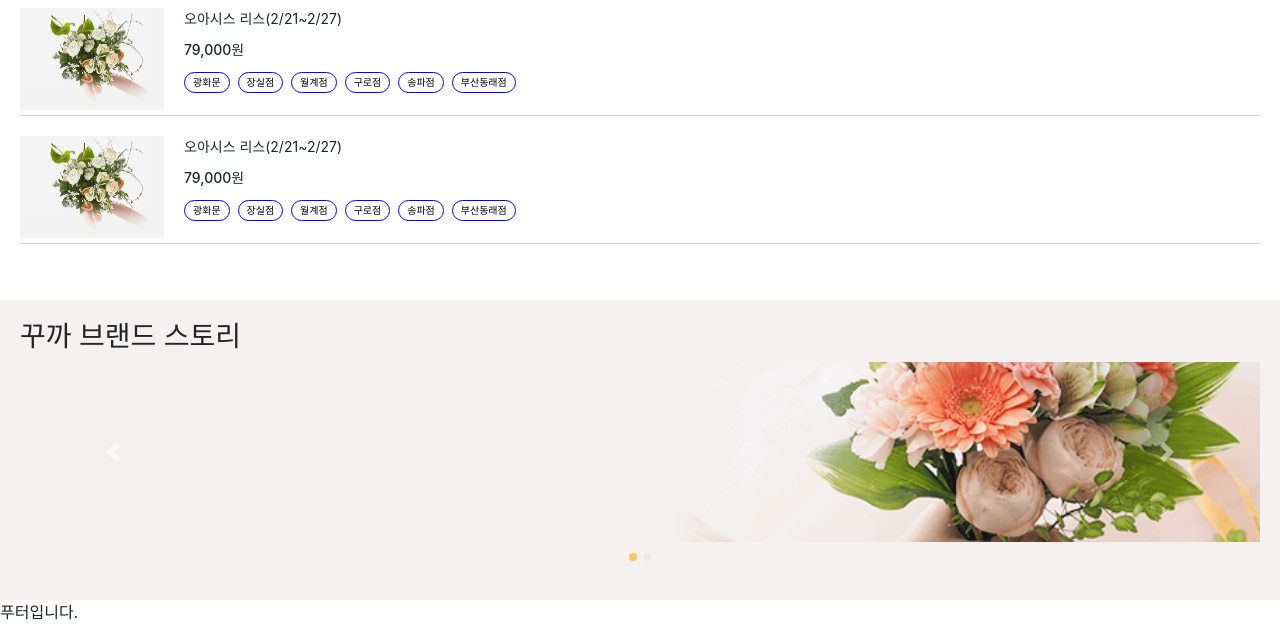
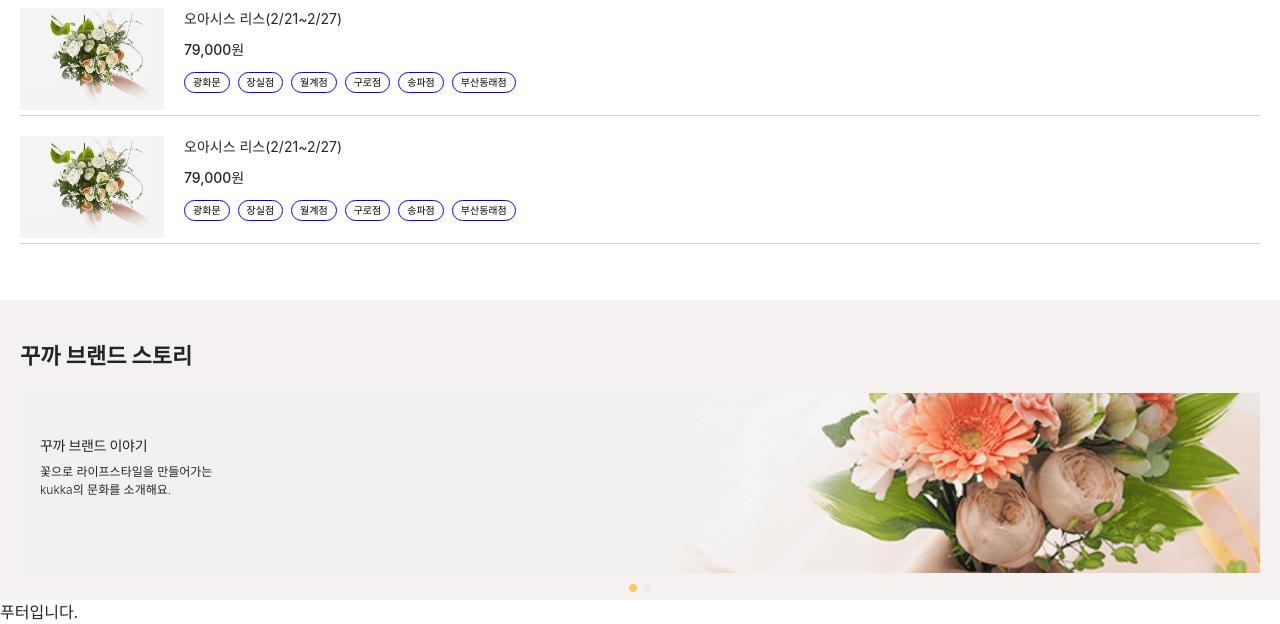
Before and after one commit to dududweb/Pre_Wanted_Kukka, a website: page src/main.html in a window 1280 px wide. Shown: the part 1288-1912 px from the top of the page. Drawn offline with nearby package versions, Linux system fonts and the light colour scheme.

Commit message:
Add: 슬라이드 컨텐츠 내부 문구 배치

```diff
--- a/src/css/bottomBanner.css
+++ b/src/css/bottomBanner.css
@@ -1,7 +1,13 @@
 .bottomBanner {
   height: 300px;
-  padding: 20px 20px 50px;
+  padding: 40px 20px 50px;
   background-color: #f4f1f0;
+}
+
+.bottomBanner .title {
+  font-weight: 700;
+  font-size: 22px;
+  padding-bottom: 20px;
 }
 
 .bottomBanner .carousel-indicators {
@@ -24,6 +30,7 @@
 }
 
 .bottomBanner .carousel-item {
+  position: relative;
   width: 100%;
   height: 180px;
   background: url('/public/images/banner_slide1.png') no-repeat right;
@@ -36,3 +43,21 @@
   background: url('/public/images/banner_slide2.png') no-repeat;
   background-size: cover;
 }
+
+.bottomBanner .carousel-item .carouselContents {
+  position: absolute;
+  top: 20%;
+  padding: 0 20px;
+}
+
+.bottomBanner .carousel-item .carouselContents .carouselContentsTitle {
+  font-size: 14px;
+  line-height: 34px;
+  font-weight: 500;
+  letter-spacing: -0.33px;
+}
+
+.bottomBanner .carousel-item .carouselContents .carouselContentsInfo {
+  font-size: 12px;
+  font-weight: 300;
+}
--- a/src/views/bottomBanner.html
+++ b/src/views/bottomBanner.html
@@ -1,5 +1,5 @@
 <section class="bottomBanner">
-  <h3 class="title">꾸까 브랜드 스토리</h3>
+  <div class="title">꾸까 브랜드 스토리</div>
   <div
     id="carouselExampleIndicators"
     class="carousel slide"
@@ -14,10 +14,27 @@
       <li data-target="#carouselExampleIndicators" data-slide-to="1"></li>
     </ol>
     <div class="carousel-inner">
-      <div class="carousel-item active"></div>
-      <div class="carousel-item"></div>
+      <div class="carousel-item active">
+        <div class="carouselContents">
+          <div class="carouselContentsTitle">꾸까 브랜드 이야기</div>
+          <div class="carouselContentsInfo">
+            꽃으로 라이프스타일을 만들어가는<br />
+            kukka의 문화를 소개해요.
+          </div>
+        </div>
+      </div>
+      <div class="carousel-item">
+        <div class="carouselContents">
+          <div class="carouselContentsTitle">꾸까 브랜드 이야기</div>
+          <div class="carouselContentsInfo">
+            꽃을 가까이서 만져보고 향기도 맡아보고,<br />
+            꽃 속에서 작은 휴식을 누릴 수 있는 kukka의 오프라인 쇼룸
+          </div>
+        </div>
+      </div>
     </div>
-    <button
+
+    <!-- <button
       class="carousel-control-prev"
       type="button"
       data-target="#carouselExampleIndicators"
@@ -34,6 +51,6 @@
     >
       <span class="carousel-control-next-icon" aria-hidden="true"></span>
       <span class="sr-only">Next</span>
-    </button>
+    </button> -->
   </div>
 </section>
```
